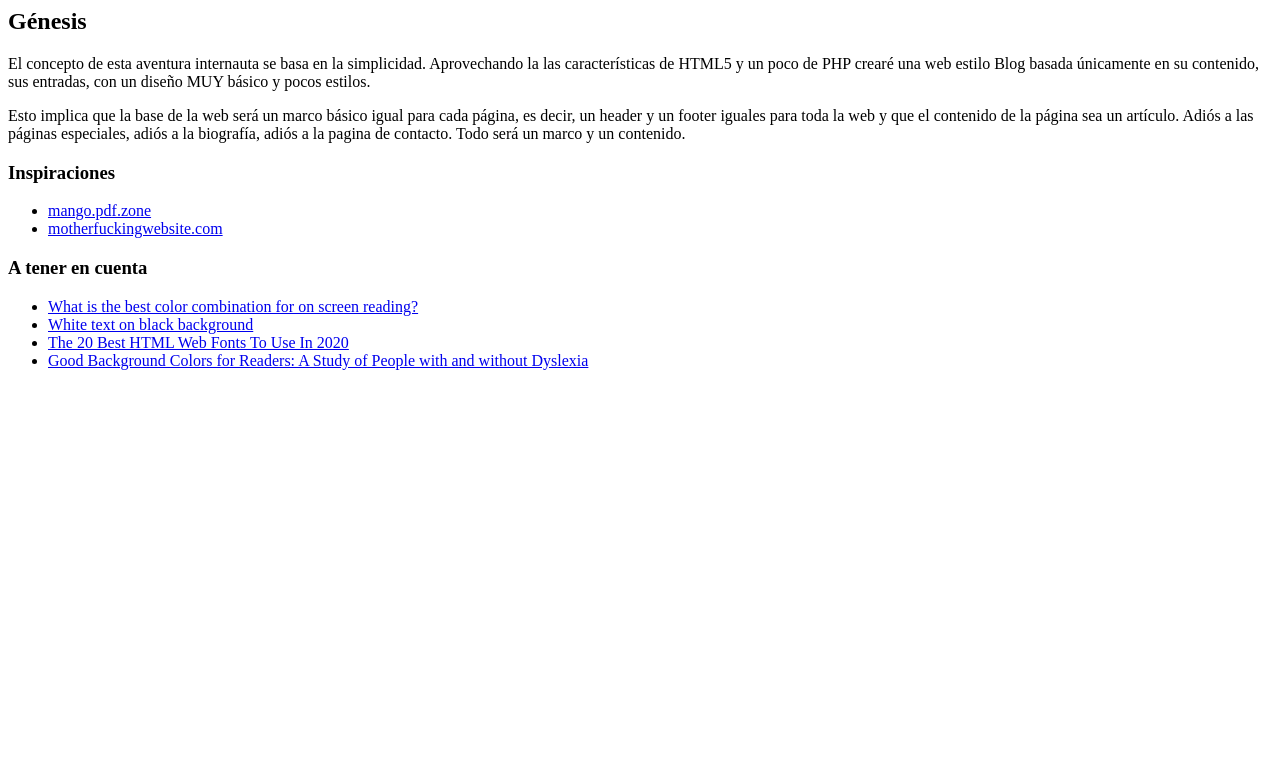
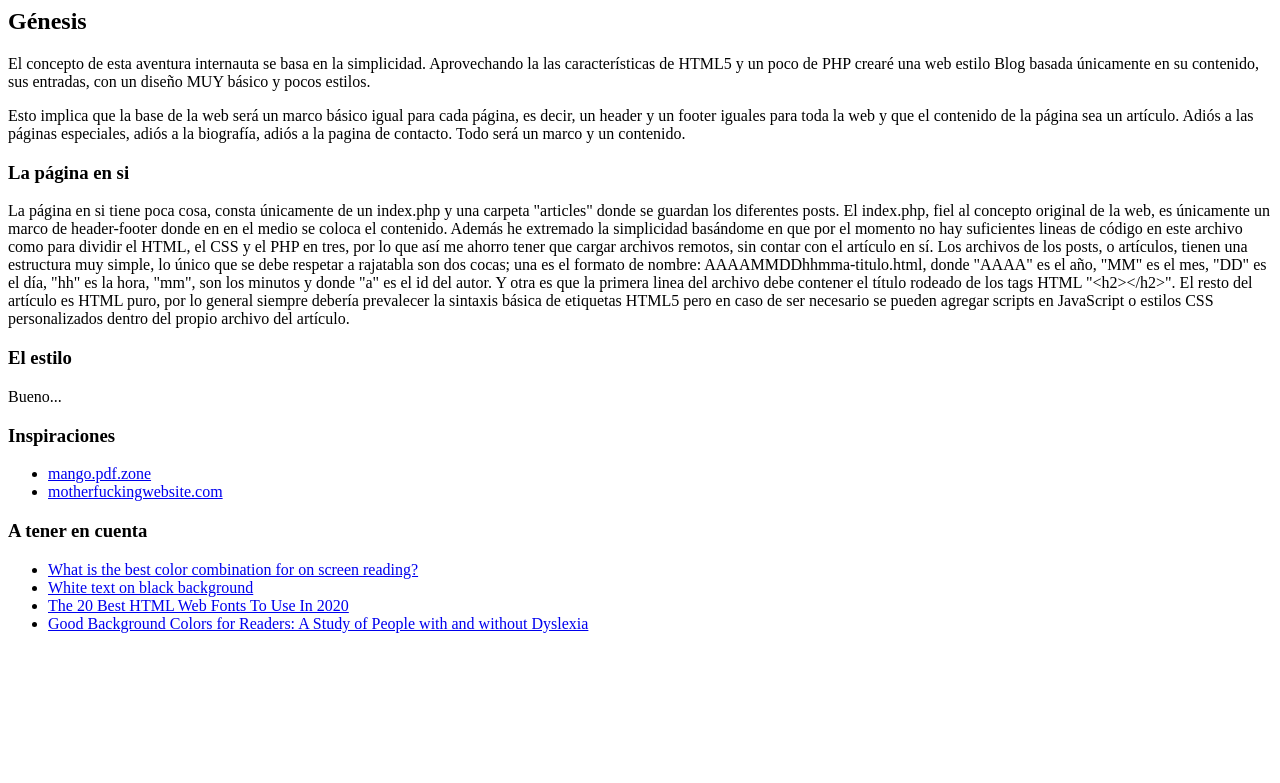
Before and after one commit to 1noro/record.rat.la, a PHP site: page /article/202009181457i-genesis.html in a window 1280 px wide. Shown: the top 783 px of the page. Run offline with PHP 8.4, Linux system fonts and the light colour scheme.

Commit message:
editando cosas

```diff
--- a/article/202009181457i-genesis.html
+++ b/article/202009181457i-genesis.html
@@ -7,6 +7,16 @@
 <p>
     Esto implica que la base de la web será un marco básico igual para cada página, es decir, un header y un footer iguales para toda la web y que el contenido de la página sea un artículo. Adiós a las páginas especiales, adiós a la biografía, adiós a la pagina de contacto. Todo será un marco y un contenido.
 </p>
+
+<h3>La página en si</h3>
+
+<p>
+    La página en si tiene poca cosa, consta únicamente de un index.php y una carpeta "articles" donde se guardan los diferentes posts. El index.php, fiel al concepto original de la web, es únicamente un marco de header-footer donde en en el medio se coloca el contenido. Además he extremado la simplicidad basándome en que por el momento no hay suficientes lineas de código en este archivo como para dividir el HTML, el CSS y el PHP en tres, por lo que así me ahorro tener que cargar archivos remotos, sin contar con el artículo en sí. Los archivos de los posts, o artículos, tienen una estructura muy simple, lo único que se debe respetar a rajatabla son dos cocas; una es el formato de nombre: AAAAMMDDhhmma-titulo.html, donde "AAAA" es el año, "MM" es el mes, "DD" es el día, "hh" es la hora, "mm", son los minutos y donde "a" es el id del autor. Y otra es que la primera linea del archivo debe contener el título rodeado de los tags HTML "&lt;h2&gt;&lt;/h2&gt;". El resto del artículo es HTML puro, por lo general siempre debería prevalecer la sintaxis básica de etiquetas HTML5 pero en caso de ser necesario se pueden agregar scripts en JavaScript o estilos CSS personalizados dentro del propio archivo del artículo.
+</p>
+
+<h3>El estilo</h3>
+
+Bueno...
 
 <h3>Inspiraciones</h3>
 
--- a/article/202009182328i-faq.html
+++ b/article/202009182328i-faq.html
@@ -2,4 +2,8 @@
 
 <h3>¿Qué es esto?</h3>
 
-Esto es ...
+Esto es...
+
+<h3>¿Porqué hago esto?</h3>
+
+Pues...
--- a/index.php
+++ b/index.php
@@ -39,7 +39,7 @@
 
         <div id="content">
             <?php
-                $articles_to_show = 2;
+                $articles_to_show = 3;
                 $directory = 'article/';
                 $authors = ["a" => "anon", "i" => "1noro"];
 
@@ -105,6 +105,7 @@
                     echo "</ul>";
                 }
 
+                // procesamos la variable GUET "q"
                 $filenames = get_filenames($directory);
                 if (isset($_GET["q"])) {
                     if ($_GET["q"] == "h") {
```
